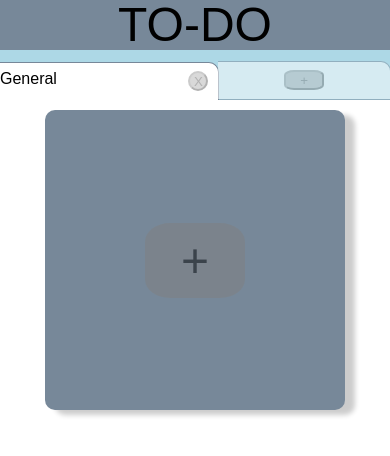
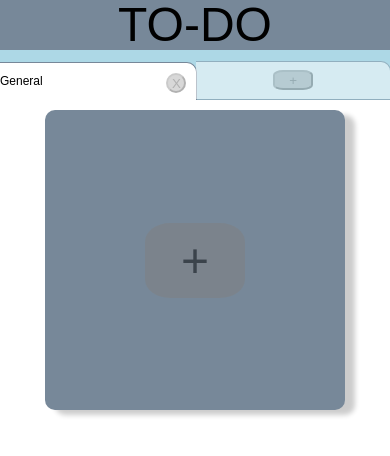
Before and after one commit to run-after/js-to-do, a plain HTML site: page index.html in a window 390 px wide. Drawn offline with Linux system fonts and the light colour scheme.

Commit message:
Finish project

```diff
--- a/assets/styles/styles.css
+++ b/assets/styles/styles.css
@@ -16,6 +16,7 @@ header {
   top: 0;
   background: lightslategray;
   align-content: center;
+  z-index: 100;
 }
 
 .title {
@@ -66,6 +67,7 @@ body {
 }
 
 .delete {
+  position: absolute;
   width: 20px;
   height: 20px;
   background: grey;
@@ -73,6 +75,7 @@ body {
   border-radius: 100%;
   justify-self: end;
   margin-right: 10px;
+  margin-top: 10px;
   display: grid;
   justify-content: center;
   align-items: center;
@@ -236,6 +239,10 @@ body {
 }
 
 @media (max-width: 630px) {
+  .tab {
+    font-size: 0.75em;
+  }
+
   .project{
     justify-self: center;
     grid-template-columns: 1fr;
```
